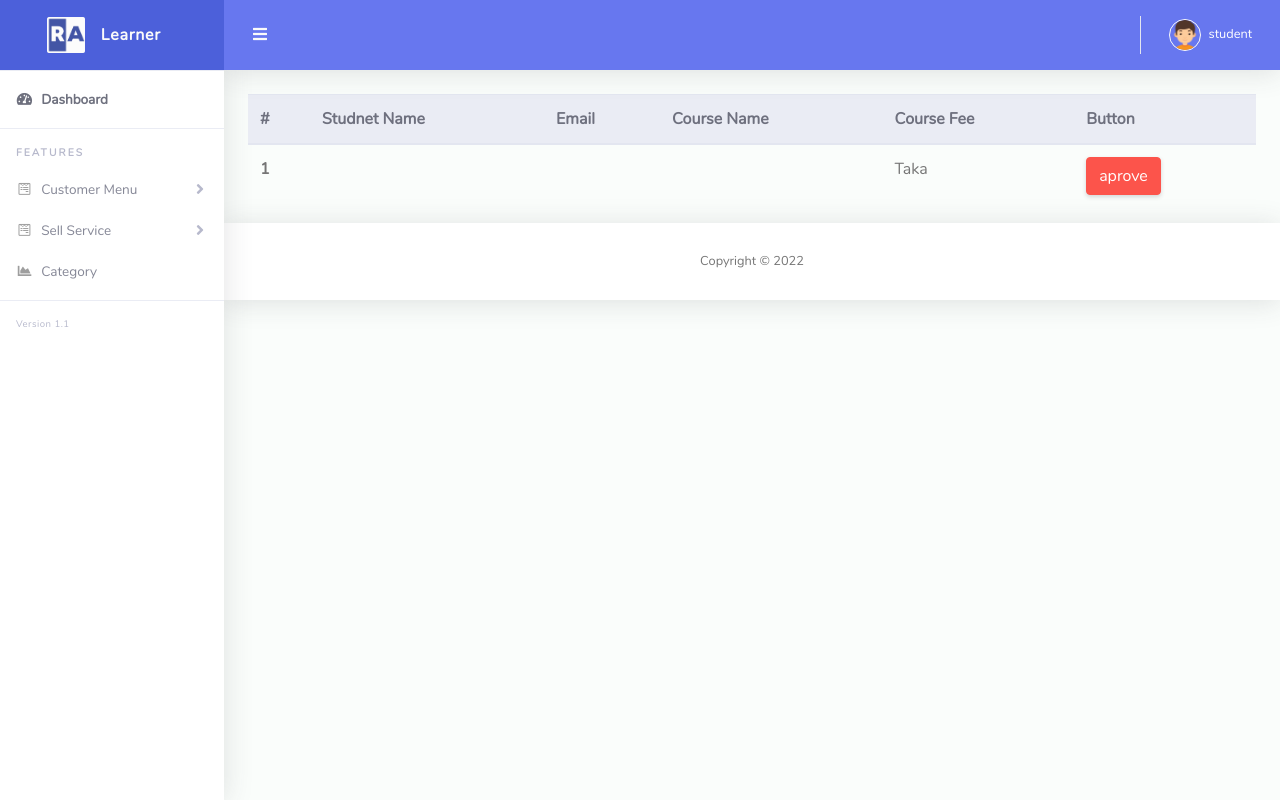
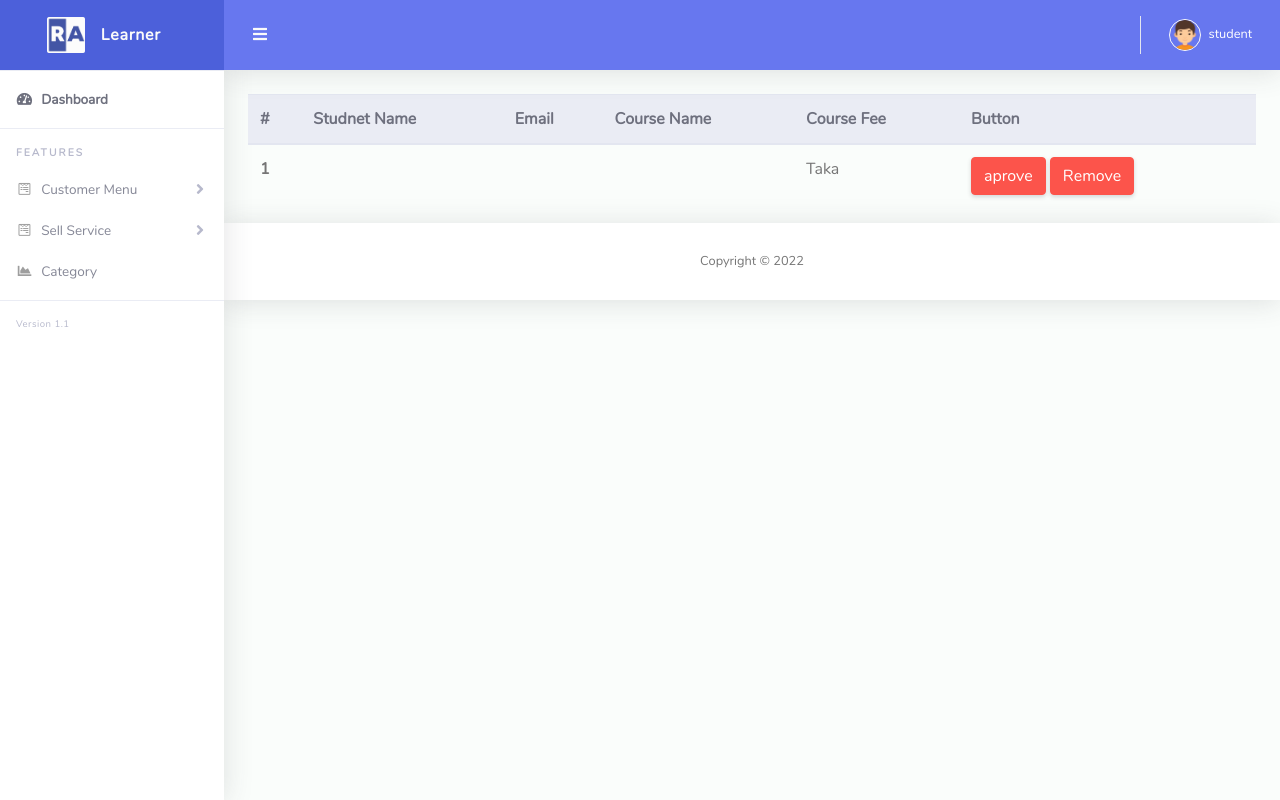
Before and after one commit to dipta995/learner, a PHP site: page /admin/studentenroll.php in a window 1280 px wide. Run offline with PHP 8.4, Linux system fonts and the light colour scheme; a user stored in the database is signed in; data comes from the database, SQL or seed files in the repository; tables that the repository leaves empty or names only in its code hold one stand-in row (values such as "Sample post").

Commit message:
Enrole remove from admin and student

```diff
--- a/admin/studentenroll.php
+++ b/admin/studentenroll.php
@@ -20,7 +20,13 @@
                             </thead>
                             <tbody>
                     <?php
+                 if (isset($_GET['remove'])) {
+                  if($viewcls->removeEnrole($_GET['remove']))
+                  {
 
+                    echo "<script>window.location='studentenroll.php';</script>";
+                  }
+                }
                     if (isset($_GET['accept'])) {
                         echo $senddata->confirmenrole($_GET['accept']);
                     }
@@ -37,7 +43,10 @@
                                 <td><?php echo $value['course_title']; ?></td>
                                 <td><?php echo $value['price']; ?> Taka</td>
 
-                                <td><a class="btn btn-danger" href="?accept=<?php echo $value['enrole_id']; ?>">aprove</a></td>
+                                <td><a class="btn btn-danger" href="?accept=<?php echo $value['enrole_id']; ?>">aprove</a>
+                                <a class="btn btn-danger" href="?remove=<?php echo $value['enrole_id']; ?>">Remove</a>
+
+                              </td>
                               </tr>
 
                      <?php }} ?>
--- a/enrollcart.php
+++ b/enrollcart.php
@@ -50,7 +50,8 @@
 	  <td><?php if ($value['pay_status']==1) { ?>
 			<a class="btn btn-info" href="courseplaylist.php?playlistid=<?php echo $value['course_id'] ?>">Preview</a>
 			<?php }else{ ?>
-			<button class="btn btn-success" href="">Pending</button> <a class="btn btn-danger" href="?remove=<?php echo $value['enrole_id']; ?>">Remove</a> <?php } ?>
+			<button class="btn btn-success" href="">Pending</button>
+			<a class="btn btn-danger" href="?remove=<?php echo $value['enrole_id']; ?>">Remove</a> <?php } ?>
 		</td>
     </tr>
 
```
